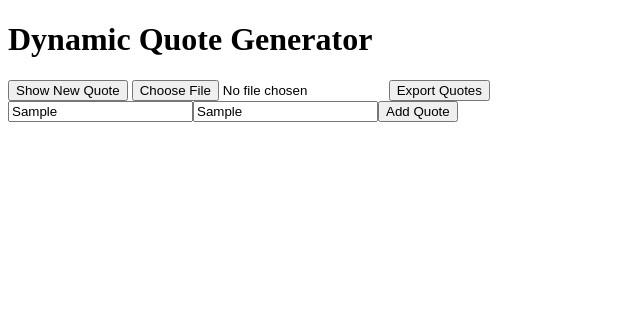
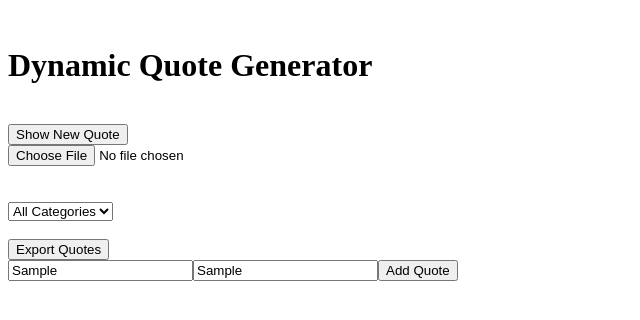
Before and after one commit to Abd-UlRahman-Khalid/alx_fe_javascript, a plain HTML site: page dom-manipulation/index.html in a window 1280 px wide. Both pictures are taken after typing "Sample", "Sample" into the empty fields and a click on the button "Add Quote". Shown: the whole page, without its empty margins (0-640 px from the left). Drawn offline with Linux system fonts and the light colour scheme.

Commit message:
adding filterCategory function

```diff
--- a/dom-manipulation/index.html
+++ b/dom-manipulation/index.html
@@ -6,17 +6,28 @@
     <title>Dynamic Quote Generator</title>
   </head>
   <body>
+    <br />
     <h1>Dynamic Quote Generator</h1>
     <div id="quoteDisplay"></div>
+    <br />
     <button id="newQuote">Show New Quote</button>
+    <br />
     <input
       type="file"
       id="importFile"
       accept=".json"
       onchange="importFromJsonFile(event)"
     />
+    <br />
+    <button id="expBTN">Export Quotes</button>
+    <br /><br />
 
-    <button id="expBTN">Export Quotes</button>
+    <select id="categoryFilter" onchange="filterQuotes()">
+      <option value="all">All Categories</option>
+      <!-- Dynamically populated categories -->
+    </select>
+    <br />
+    <br />
 
     <script src="script.js"></script>
   </body>
--- a/dom-manipulation/script.js
+++ b/dom-manipulation/script.js
@@ -71,6 +71,8 @@ function addQuote() {
 
     // call saveQoutes Function to save the new qoute in localStorage
     saveQuotes();
+    populateCategories();
+
     inQuote = "";
     inCategory = "";
     alert("You Successfully add New Qoute");
@@ -126,8 +128,58 @@ const importInput = document.getElementById("importFile");
 
 importInput.onchange = importFromJsonFile;
 
+// Populate the category filter dropdown with unique categories
+function populateCategories() {
+  let categoryFilter = document.getElementById("categoryFilter");
+  // creat new array with the categories items from the quoteArray and put it in
+  const uniqueCategories = [
+    ...new Set(quoteArray.map((quote) => quote.category)),
+  ];
+
+  uniqueCategories.forEach((category) => {
+    const option = document.createElement("option");
+    option.value = category;
+    option.textContent = category;
+    categoryFilter.appendChild(option);
+  });
+}
+
+// Function to filter quotes by category and display them
+function filterQuotes() {
+  const selecteCategory = document.getElementById("categoryFilter").value;
+  const quoteDisplay = document.getElementById("quoteDisplay");
+  // Filter quotes based on the selected category
+  const filteredQuotes =
+    selecteCategory === "all"
+      ? quoteArray
+      : quoteArray.filter((quote) => quote.category === selecteCategory);
+
+  if (filteredQuotes.length > 0) {
+    const randomIndex = Math.floor(Math.random() * filteredQuotes.length);
+    const randomQuote = filteredQuotes[randomIndex];
+    quoteDisplay.innerHTML = `"${randomQuote.text}" - ${randomQuote.category}`;
+
+    // Save last selected category filter and last displayed quote
+    localStorage.setItem("lastFilter", selecteCategory);
+    sessionStorage.setItem("lastQuote", JSON.stringify(randomQuote));
+  } else {
+    quoteDisplay.innerHTML = "No quotes available for this category.";
+  }
+}
+
+// Load last selected category filter from local storage
+function loadLastFilter() {
+  const lastFilter = localStorage.getItem("lastFilter");
+  if (lastFilter) {
+    document.getElementById("categoryFilter").value = lastFilter;
+    filterQuotes(); // Apply the last selected filter
+  }
+}
+
 onload = function () {
   LoadQouts();
+  populateCategories();
+  loadLastFilter();
   createAddQuoteForm();
 };
 // applying the function
```
